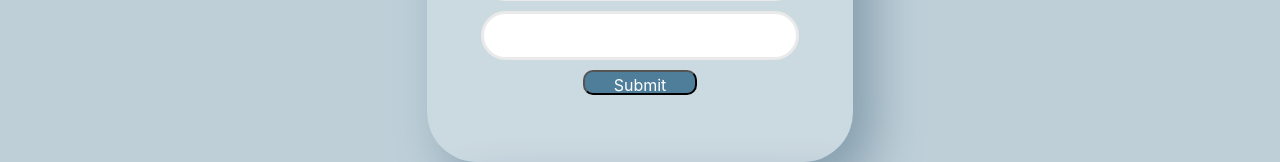
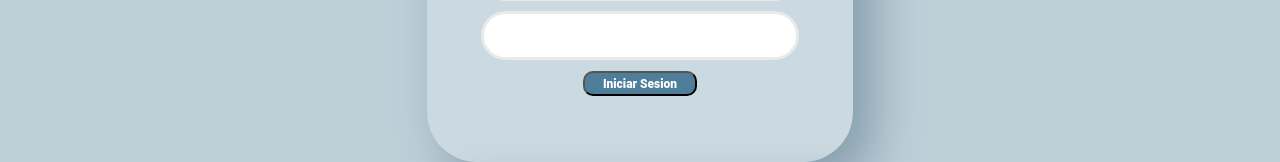
Before and after one commit to vperalta19/mis-turnos, a React (Create React App) app: page / in a window 1280 px wide. Shown: the part 381-543 px from the top of the page. Built offline with nearby package versions, Linux system fonts and the light colour scheme.

Commit message:
En desarrollo

```diff
--- a/src/assets/css/InicioSesion.css
+++ b/src/assets/css/InicioSesion.css
@@ -69,7 +69,13 @@
     Height : 25px;
     border-radius: 10px;
     flex-grow: 3;
-    background-position: right;
+    flex: 1 0 100%;
+
+    font-family: Roboto;
+    font-style: normal;
+    font-weight: 900;
+    font-size: 12px;
+    line-height: 12px;
 
 }
 
--- a/src/pages/InicioSesion.js
+++ b/src/pages/InicioSesion.js
@@ -15,7 +15,7 @@ function InicioSesion() {
                         <form id="inputLogin">
                             <input type="text" id="docid" name="docid"></input>
                             <input type="password" id="pass" name="pass"></input>
-                            <input type="submit" value="Submit" id="sub"></input>
+                            <input type="submit" value="Iniciar Sesion" id="sub"></input>
                         </form>
                     </div>
                 </div>
```
